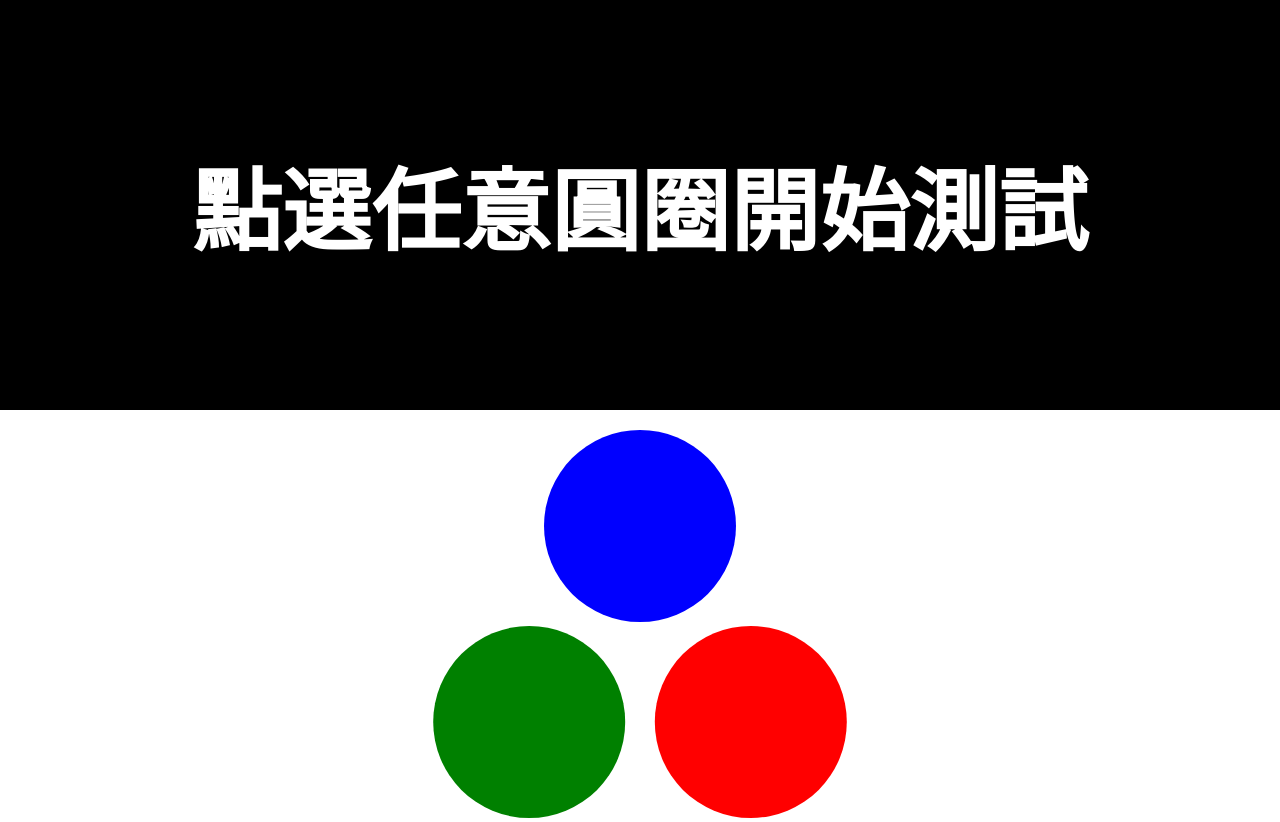
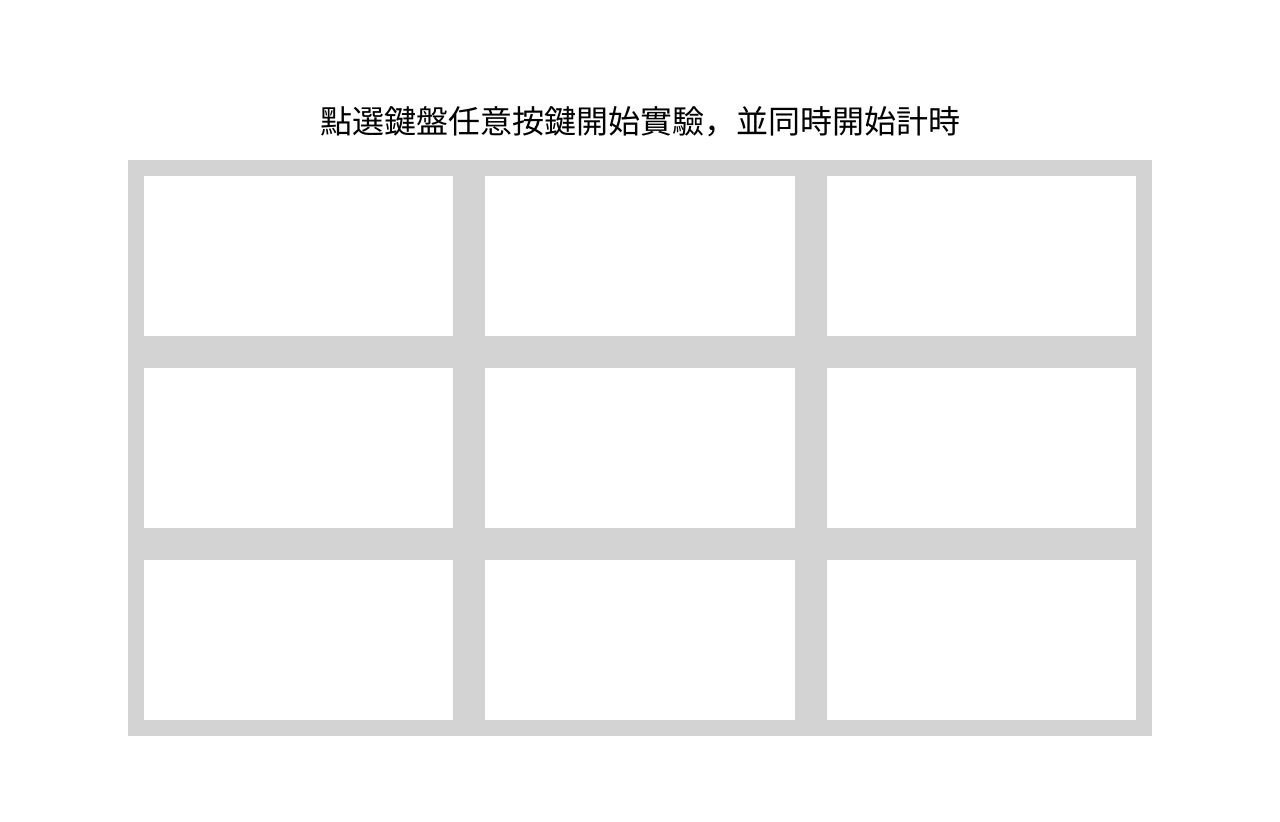
Before and after one commit to dwy6626/Stroop-Effect-Game, a Flask app: page /experiment in a window 1280 px wide. After the commit the page ends 736 px from the top, so only its background shows below. Run offline with Flask 2, Linux system fonts and the light colour scheme.

Commit message:
revamp experiment

```diff
--- a/app.py
+++ b/app.py
@@ -1,5 +1,5 @@
 from flask import Flask, render_template, request, jsonify
-from src import data, config
+from src import data, config, sample
 
 
 app = Flask(__name__)
@@ -42,13 +42,14 @@ def record():
     return "true"
 
 
-@app.route('/api/config')
-def get_config():
-    return jsonify(config.CONFIG)
+@app.route('/api/sample')
+def get_sample():
+    return jsonify(sample.get_sample())
 
 
 def get_experiment(path):
     data.clear()
+    sample.reset(path)
     return render_template(
         "experiment.html",
         exp_title=config.CONFIG['Wording'][path[1:]],
--- a/config.toml
+++ b/config.toml
@@ -1,7 +1,7 @@
 [Setting]
 experiment_type = 2
-test = 6
-experiment = 40
+test = 2
+experiment = 6
 filter = true
 outlier_over_std = 3
 min_data_filter = 10
@@ -17,7 +17,7 @@ results = "實驗結果"
 experiment = "正式局"
 back_button = "回到主畫面"
 test_button = "試玩"
-before_exp = "點選任意圓圈開始測試"
+before_exp = "點選鍵盤任意按鍵開始實驗，並同時開始計時"
 exp_button = "正式開始"
 end_of_experiment = "實驗結束，謝謝您的參與，以下是這次的數據："
 help_message = """
--- a/static/css/custom.css
+++ b/static/css/custom.css
@@ -7,12 +7,30 @@ p, .pure-button {
     font-size: 2em;
 }
 
+.exp-zone > .pure-g > div {
+    box-sizing: border-box;
+    border-style: solid;
+    border-width: 1em;
+    border-color: lightgray;
+    height: 15vw;
+    position: relative;
+}
+
+.exp-zone > .pure-g > div > * {
+    font-size: 5vw;
+    font-weight: bold;
+}
+
 .more-bottom {
     margin-bottom: 2em;
 }
 
 div.small {
     max-width: 900px;
+}
+
+div.exp-zone {
+    max-width: 80%;
 }
 
 .video-container {
@@ -38,40 +56,19 @@ h1, h2, h3, p {
     margin-right: auto;
 }
 
-div.experiment-display {
-    background: black;
-    color: black;
-    padding-top: 6vw;
-    padding-bottom: 6vw;
-    margin-bottom: 20px;
-    height: 20vw;
-    width: 100%;
-    text-align: center;
-    display: table;
+.block {
+    width: 10vw;
+    height: 10vw;
+    position: absolute;
+    top: 0;
+    bottom: 0;
+    left: 0;
+    right: 0;
+    margin: auto;
 }
 
-div.experiment-texts {
-    font-size: 17vw;
-    font-weight: bold;
-    color: white;
-    display: inline-block;
-    width: 100%;
-    text-align: center;
-    vertical-align: middle;
-}
-
-.center-align {
-    display: table-cell;
-    text-align: center;
-    vertical-align: middle;
-}
-
-.block {
-    height: 16vw;
-    width: 34vw;
-    background-color: red;
-    display: inline-block;
-    vertical-align: middle;
+div.exp-text {
+    height: 4em;
 }
 
 div.middle {
@@ -88,54 +85,27 @@ div.vertical-middle {
     margin: 0 auto;
     text-align: center;
     position: absolute;
-    top: 30%;
+    top: 50%;
     left: 50%;
     transform: translate(-50%, -50%);
 }
 
-.circle {
-    height: 16vw;
-    width: 16vw;
-    border-radius: 50%;
-    display: inline-block;
+div.upper {
+    top: 30%;
 }
 
-.circle.red {
-    background-color: red;
-    transform: translateX(1vw);
-}
-
-.circle.red:hover {
-    background-color: #ff4d4d;
-}
-
-.circle.blue {
-    background-color: blue;
-}
-
-.circle.blue:hover {
-    background-color: #4d4dff;
-}
-
-.circle.green {
-    background-color: green;
-    transform: translateX(-1vw);
-}
-
-.circle.green:hover {
-    background-color: #298f29;
-}
-
-@media screen and (min-width: 1200px) {
-    .circle {
-        height: 192px;
-        width: 192px;
+@media screen and (min-width: 1900px) {
+    div.exp-zone {
+        max-width: 1520px;
+    }
+    .block {
+        width: 190px;
+        height: 190px;
+    }
+    .pure-g > div {
+        height: 285px;
+    }
+    .pure-g > div > * {
+        font-size: 95px;
     }
 }
-
-@media screen and (min-width: 1400px) {
-    div.experiment-display {
-        padding-top: 84px;
-        padding-bottom: 84px;
-    }
-}
--- a/static/scripts/experiment.js
+++ b/static/scripts/experiment.js
@@ -1,176 +1,123 @@
-const experimentText = ["RED", "GREEN", "BLUE"];
-const displayContent = document.querySelector("div .experiment-texts");
+const experimentColor = ["red", "green", "blue"];
 const dataAPI = '/api/record';
-const configAPI = '/api/config';
+const sampleAPI = '/api/sample';
+
+
+// keyboard mapping
+const keyMap = {
+    a: experimentColor[0],
+    s: experimentColor[1],
+    d: experimentColor[2],
+};
 
 
 // global variables
-let expType = 2;
+const maxTableContent = 9;
 let lastTimeStamp;
-let countConflict = 0;
-let countNormal = 0;
 let started = false;
-
-// temperate values, will be modified from backend
-let maxShow = 10;
+let resultShown = false;
+let active;
+let sample;
+let data = [];
 
 
-document.querySelector("span.circle.red").addEventListener("click", function () {
-    updateExperiment(experimentText[0])
+window.addEventListener("keydown", function (event) {
+    if (event.defaultPrevented) return;
+
+    if (event.key in keyMap && !resultShown) {
+        if (!started) {
+            document.getElementById("text-before-exp").style.color = 'white';
+            started = true;
+            updateNext();
+        } else updateExperiment(keyMap[event.key]);
+    }
 });
 
 
-document.querySelector("span.circle.green").addEventListener("click", function () {
-    updateExperiment(experimentText[1])
-});
-
-
-document.querySelector("span.circle.blue").addEventListener("click", function () {
-    updateExperiment(experimentText[2])
-});
-
-
-function getRandomInt(x){
-    return Math.floor(Math.random()*x);
+function addTable(contents, tableContent='None') {
+    let table = "";
+    let i;
+    for (i=0; i<maxTableContent; i++) {
+        table += `<div class="pure-u-1-3" id="${i}">`;
+        if (tableContent === 'Block')
+            table += `<span class="block" style="background-color: ${contents[i].toLowerCase()}"> </span>`;
+        else if (tableContent === 'Text') table += `<p>${contents[i].toUpperCase()}</p>`;
+        table += '</div>'
+    }
+    document.getElementById("exp-table").innerHTML = table;
+    active = 0;
+    if (tableContent !== 'None') {
+        document.getElementById(active).style.borderColor = 'black';
+        sample = contents;
+        lastTimeStamp = Date.now();
+    }
 }
 
 
-function updateExperiment (key) {
-    if (!started) {
-        started = true;
-        displayContent.style.fontSize = '';
-    } else {
-        let prevText;
-        let conflict;
-        const keyTime = Date.now();
-        if (expType === 2) {
-            conflict = displayContent.innerHTML.includes('span');
-            if (conflict) {
-                prevText = document.querySelector("span.block").style.backgroundColor.toUpperCase();
-            } else {
-                prevText = displayContent.style.color.toUpperCase();
-            }
-        } else {
-            conflict = displayContent.style.color === 'white';
-            prevText = displayContent.textContent;
-        }
-        const timeDifference = keyTime - lastTimeStamp;
-
-        // judgement
-        if (key === prevText) {
-            console.log("pass");
-
-        } else {
-            // test until success
-            console.log("fail");
-            return
+function updateBorder() {
+    document.getElementById(active).style.borderColor = 'lightgray';
+    active += 1;
+    document.getElementById(active).style.borderColor = 'black';
 }
 
-        // record time difference
-        console.log(`TD: ${timeDifference}`);
 
-        let httpRequest = new XMLHttpRequest();
-        httpRequest.overrideMimeType('text/xml');
-        httpRequest.open('POST', dataAPI, true);
-        httpRequest.setRequestHeader('Content-Type', 'text/plain');
-        httpRequest.send(`${conflict} ${timeDifference}`);
+function updateExperiment (inp) {
+    const keyTime = Date.now();
+    const timeDifference = keyTime - lastTimeStamp;
+    const ans = sample[active].toLowerCase();
+    if (inp === ans) {
+        console.log(`correct, time: ${timeDifference}`);
+        data.push(['correct', timeDifference]);
+        if (active < maxTableContent-1) {
+            updateBorder();
+        } else {
+            let sendData = new XMLHttpRequest();
+            sendData.open('POST', dataAPI, true);
+            sendData.send(JSON.stringify(data));
+            updateNext();
         }
-    // update displayed text
-    updateNext();
+        lastTimeStamp = Date.now();
+    } else {
+        data.push(['wrong', timeDifference]);
+        console.log('wrong');
+    }
 }
 
 
 function updateNext () {
-    // break?
-    const prevText = displayContent.textContent;
+    let getSample = new XMLHttpRequest();
+    getSample.open('GET', sampleAPI, true);
+    getSample.send();
+    getSample.onreadystatechange = function () {
+        if (getSample.readyState === XMLHttpRequest.DONE) {
+            if (getSample.status === 200) {
+                const res = JSON.parse(getSample.response);
+                console.log(res);
 
-    // conflict or normal
-    let conflict;
-    if (countConflict < maxShow / 2) {
-        if (countNormal < maxShow / 2) {
-            conflict = getRandomInt(2) === 1;
+                // check if the experiment is ended
+                if (res['isConflict'] !== null) {
+                    const testType = (res['isConflict'] ? 'Text' : 'Block');
+                    addTable(res['samples'], testType);
                 } else {
-            conflict = true;
-        }
-    } else if (countNormal < maxShow / 2) {
-        conflict = false;
-    } else {
-        showResult();
-        return;
-    }
-
-    if (conflict) {
-        countConflict ++;
-        const prevColor = displayContent.style.color;
-
-        // conflict text
-        let text, color;
-        do {
-            let x1 = 0, x2 = 0;
-            do {
-                x1 = getRandomInt(3);
-                x2 = getRandomInt(3);
-            } while (x1 === x2);
-
-            text = experimentText[x1];
-            color = experimentText[x2].toLowerCase();
-        } while (prevText === text || prevColor === color);
-
-        // modify displayed text
-        displayContent.textContent = text;
-        displayContent.style.color = color;
-    } else {
-        countNormal ++;
-
-        // change text
-        let text, x;
-        do {
-            x = getRandomInt(3);
-            text = experimentText[x];
-        } while (prevText === text);
-
-        // modify displayed text
-        if (expType === 2) {
-            let color = text.toLowerCase();
-            displayContent.innerHTML = '<span class="block" style="background-color: ' + color + ';"/>';
-        } else {
-            displayContent.textContent = text;
-            displayContent.style.color = 'white';
-        }
-    }
-    lastTimeStamp = Date.now();
+                    showResult()
                 }
 
 
-window.onload = function () {
-    // 7vw -> 17vw
-    displayContent.style.fontSize = '7vw';
-
-    let httpRequest = new XMLHttpRequest();
-    httpRequest.overrideMimeType('text/xml');
-    httpRequest.open('GET', configAPI, true);
-    httpRequest.setRequestHeader('Content-Type', 'text/plain');
-    httpRequest.onreadystatechange = alertContents;
-    httpRequest.send(document.location.pathname);
-
-    function alertContents() {
-        if (httpRequest.readyState === XMLHttpRequest.DONE) {
-            if (httpRequest.status === 200) {
-                const res = JSON.parse(httpRequest.response);
-                maxShow = parseInt(
-                    res["Setting"][document.location.pathname.substr(1)], 10
-                );
-                expType = parseInt(res["Setting"]['experiment_type'], 10);
-                displayContent.textContent = res["Wording"]['before_exp']
             } else {
                 alert('There was a problem with the request, please reload the page.');
             }
-        }
+            console.log(data);
+            data = [];
         }
     };
+}
+
+
+window.onload = addTable;
 
 
 function showResult() {
+    resultShown = true;
     let httpRequest = new XMLHttpRequest();
     httpRequest.overrideMimeType('text/xml');
     httpRequest.open('POST', '/api/results', true);
--- a/templates/experiment.html
+++ b/templates/experiment.html
@@ -2,15 +2,12 @@
 {% block title %}{{ exp_title }}{% endblock title%}
 
 {% block content %}
-<div class="middle">
-    <div class="experiment-display">
-        <div class="center-align">
-            <div class="experiment-texts"></div>
-        </div>
+<div class="vertical-middle exp-zone">
+    <div class="exp-text" id="text-before-exp">
+        <p>{{ before_exp }}</p>
     </div>
-    <span class="circle blue"></span><br>
-    <span class="circle green"></span>
-    <span class="circle red"></span>
+    <div class="pure-g" id="exp-table"></div>
+
 </div>
 <script src={{ url_for('static', filename="scripts/experiment.js") }}></script>
 <script src={{ url_for('static', filename="scripts/back.js") }}></script>
--- a/templates/index.html
+++ b/templates/index.html
@@ -2,7 +2,7 @@
 {% block title %}{{ index }}{% endblock title%}
 
 {% block content %}
-<div class="vertical-middle">
+<div class="vertical-middle upper">
     <h1>{{ title }}</h1>
     <p>{{ description }}</p>
     <div class="middle">
--- a/templates/results.html
+++ b/templates/results.html
@@ -2,7 +2,7 @@
 {% block title %}{{ results }}{% endblock title%}
 
 {% block content %}
-<div class="vertical-middle">
+<div class="vertical-middle upper">
     <h1>{{ results }}</h1>
     <p>{{ end_of_experiment }}</p>
     <p>
```
Also changed, not shown: src/data.py (+11 -6 lines), src/sample.py (added, +46 -0 lines). Lines whose indentation alone changed are shown as unchanged.
